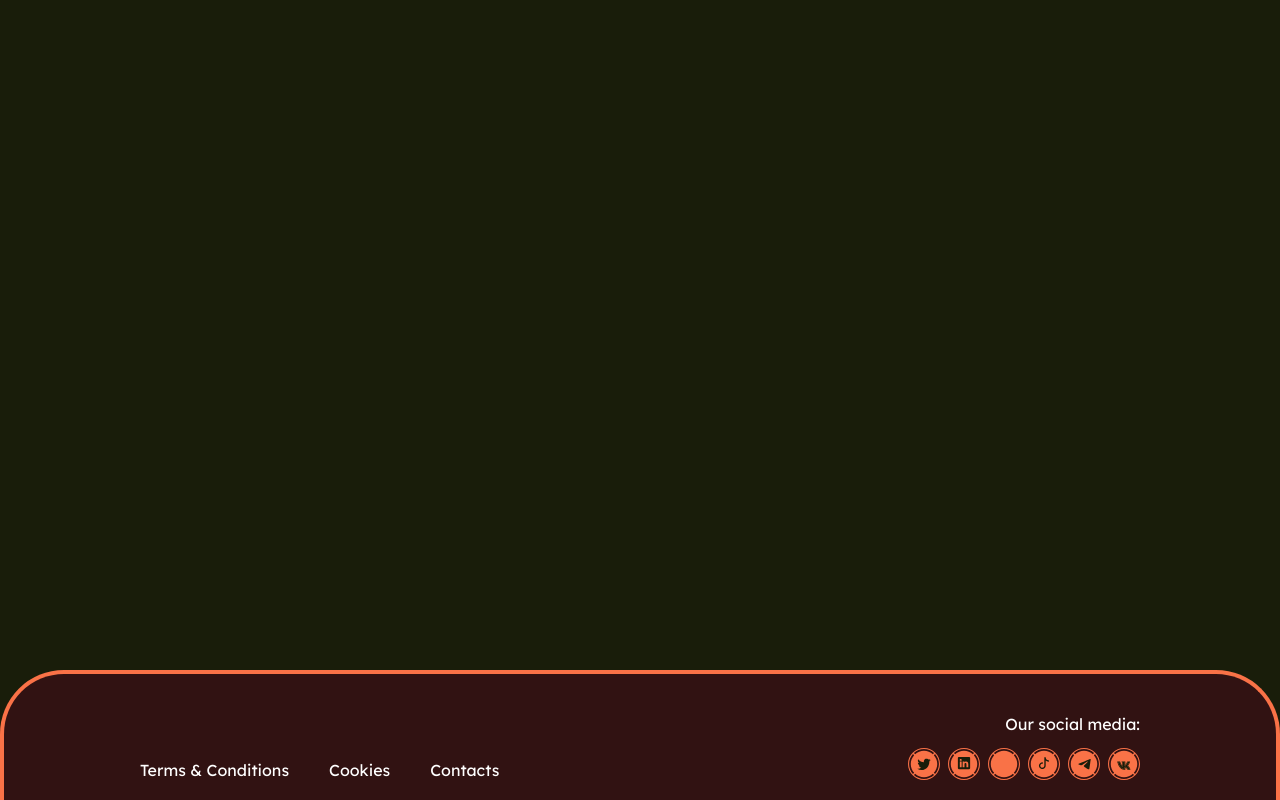
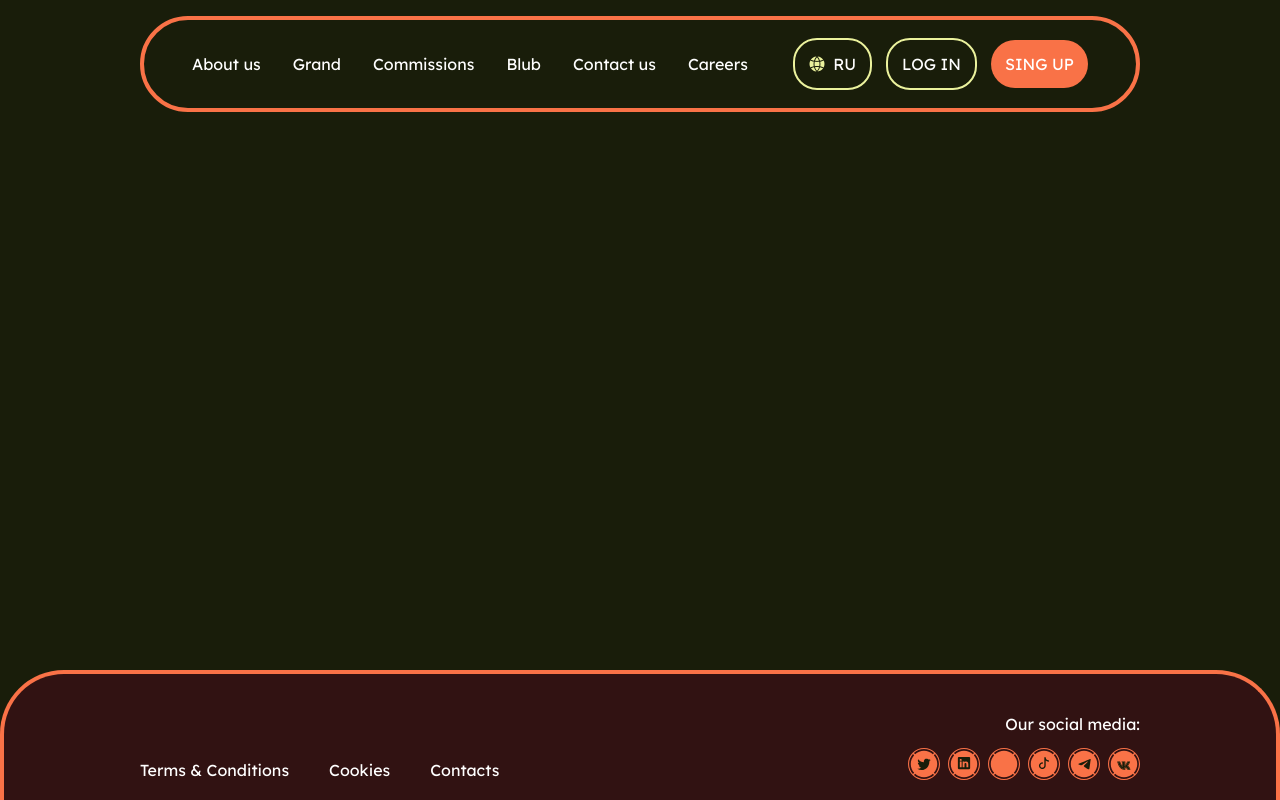
Before and after one commit to DenisBardashevich/Test, a React (Vite) app: page / in a window 1280 px wide. Built offline with nearby package versions, Linux system fonts and the light colour scheme; no server answers.

Commit message:
Футер готов

```diff
--- a/src/App.jsx
+++ b/src/App.jsx
@@ -7,8 +7,8 @@ function App() {
 
   return (
     <>
-      {/* <Header /> */}
-      {/* <Main /> */}
+      <Header />
+      <Main />
       <Footer />
     </>
   )
```
